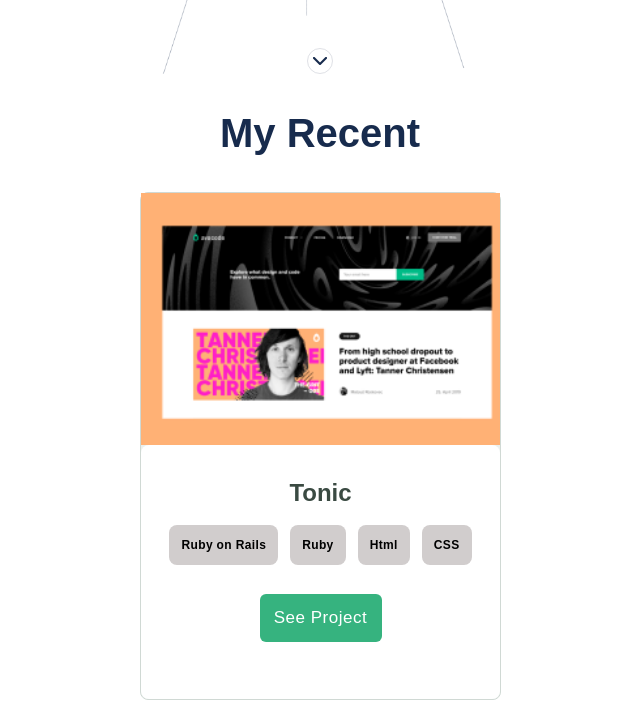
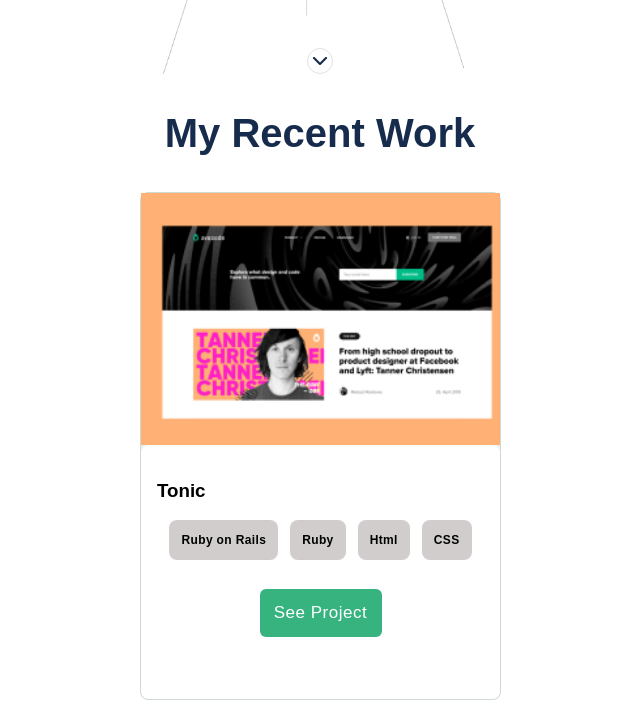
Before and after one commit to Danelif/portfoliofull, a website: page index.html in a window 1280 px wide. Shown: the part 702-1408 px from the top of the page, without its empty margins (320-960 px from the left). Drawn offline with Linux system fonts and the light colour scheme.

Commit message:
updating index.html according to the reviewer required changes

```diff
--- a/index.html
+++ b/index.html
@@ -53,14 +53,14 @@
     </section>
     <section class="project-container">
       <div class="project-title">
-        <h2>My Recent </h2>
+        <h2>My Recent Work </h2>
       </div>
       <div class="project-list">
         <ul>
           <li class="list-item">
             <div class="image-project"></div>
             <div class="image-style">
-              <h2>Tonic</h2>
+              <h3>Tonic</h3>
               <div class="project-buttons">
                 <div>Ruby on Rails</div>
                 <div>Ruby</div>
```
